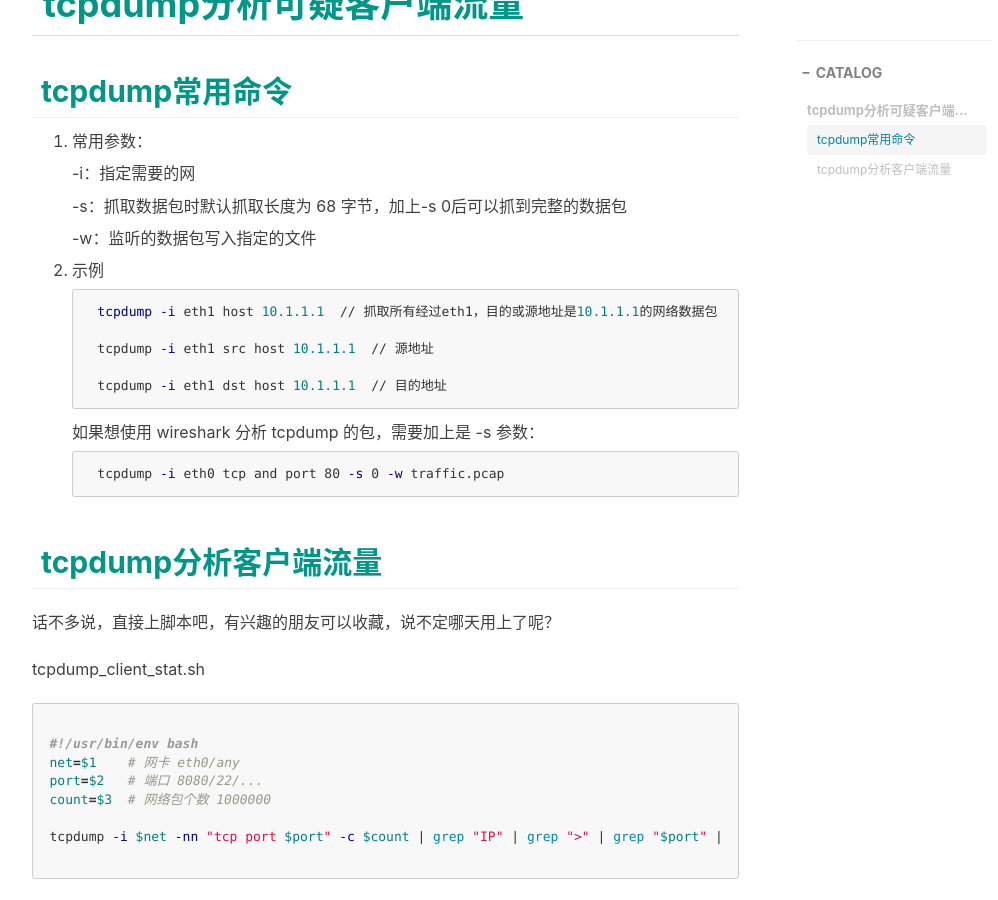
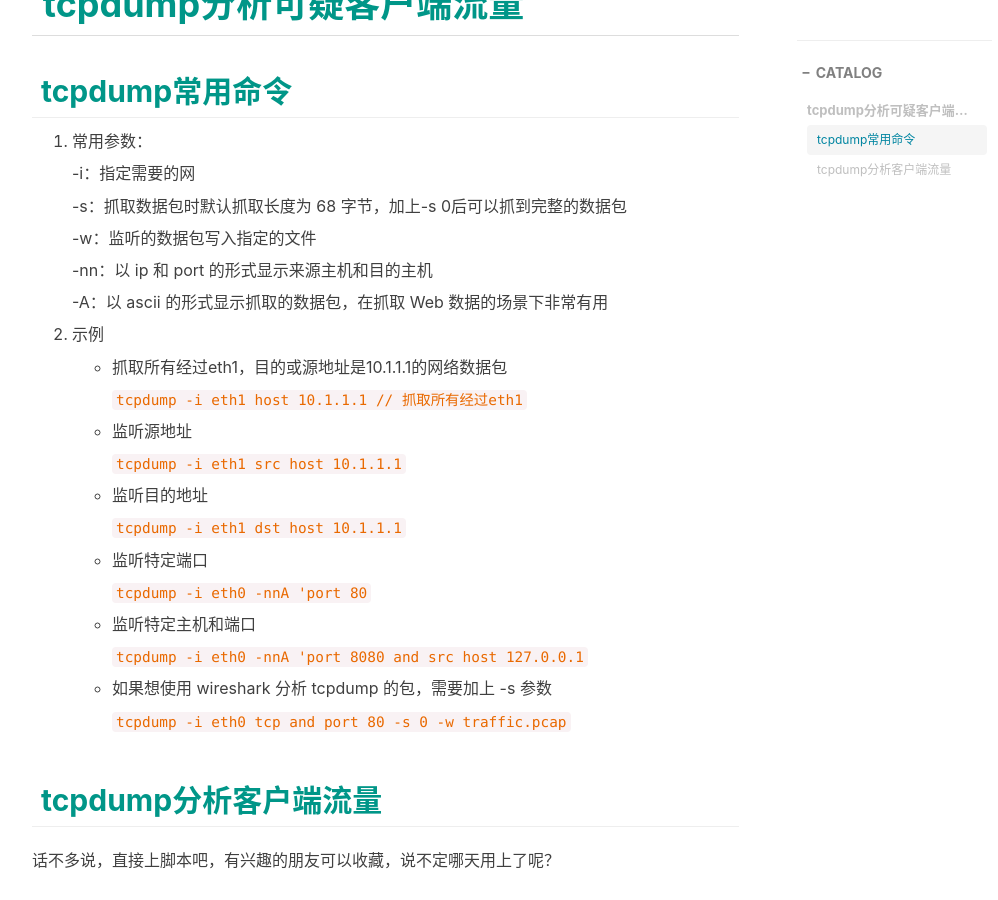
Before and after one commit to wangyapu/wangyapu.github.io, a Jekyll site: the page built from _posts/2020-05-26-tcpdump_client_stat.md, in a window 1280 px wide and 900 px high, scrolled down 710 px. Shown: the whole window, without its empty margins (233-1231 px from the left). Built offline with Jekyll 4.4.1, drawn with Linux system fonts in a browser that asks for light colours; nearby versions of some CDN libraries; comment, search, counter and statistics services are not loaded.

Commit message:
tcpdump client stat

````diff
--- a/_posts/2020-05-26-tcpdump_client_stat.md
+++ b/_posts/2020-05-26-tcpdump_client_stat.md
@@ -21,21 +21,36 @@ tags:
 
     -w：监听的数据包写入指定的文件
 
+    -nn：以 ip 和 port 的形式显示来源主机和目的主机
+
+    -A：以 ascii 的形式显示抓取的数据包，在抓取 Web 数据的场景下非常有用
+
 2. 示例
 
-    ```bash
-    tcpdump -i eth1 host 10.1.1.1  // 抓取所有经过eth1，目的或源地址是10.1.1.1的网络数据包
+    - 抓取所有经过eth1，目的或源地址是10.1.1.1的网络数据包
 
-    tcpdump -i eth1 src host 10.1.1.1  // 源地址
+        `tcpdump -i eth1 host 10.1.1.1  // 抓取所有经过eth1`
 
-    tcpdump -i eth1 dst host 10.1.1.1  // 目的地址
-    ```
+    - 监听源地址
 
-    如果想使用 wireshark 分析 tcpdump 的包，需要加上是 -s 参数：
+        `tcpdump -i eth1 src host 10.1.1.1`
 
-    ```bash
-    tcpdump -i eth0 tcp and port 80 -s 0 -w traffic.pcap
-    ```
+    - 监听目的地址
+
+        `tcpdump -i eth1 dst host 10.1.1.1`
+
+    - 监听特定端口
+
+        `tcpdump -i eth0 -nnA 'port 80`
+
+    - 监听特定主机和端口
+
+        `tcpdump -i eth0 -nnA 'port 8080 and src host 127.0.0.1`
+
+    - 如果想使用 wireshark 分析 tcpdump 的包，需要加上 -s 参数
+
+        `tcpdump -i eth0 tcp and port 80 -s 0 -w traffic.pcap`
+
 
 ## tcpdump分析客户端流量
 
````
